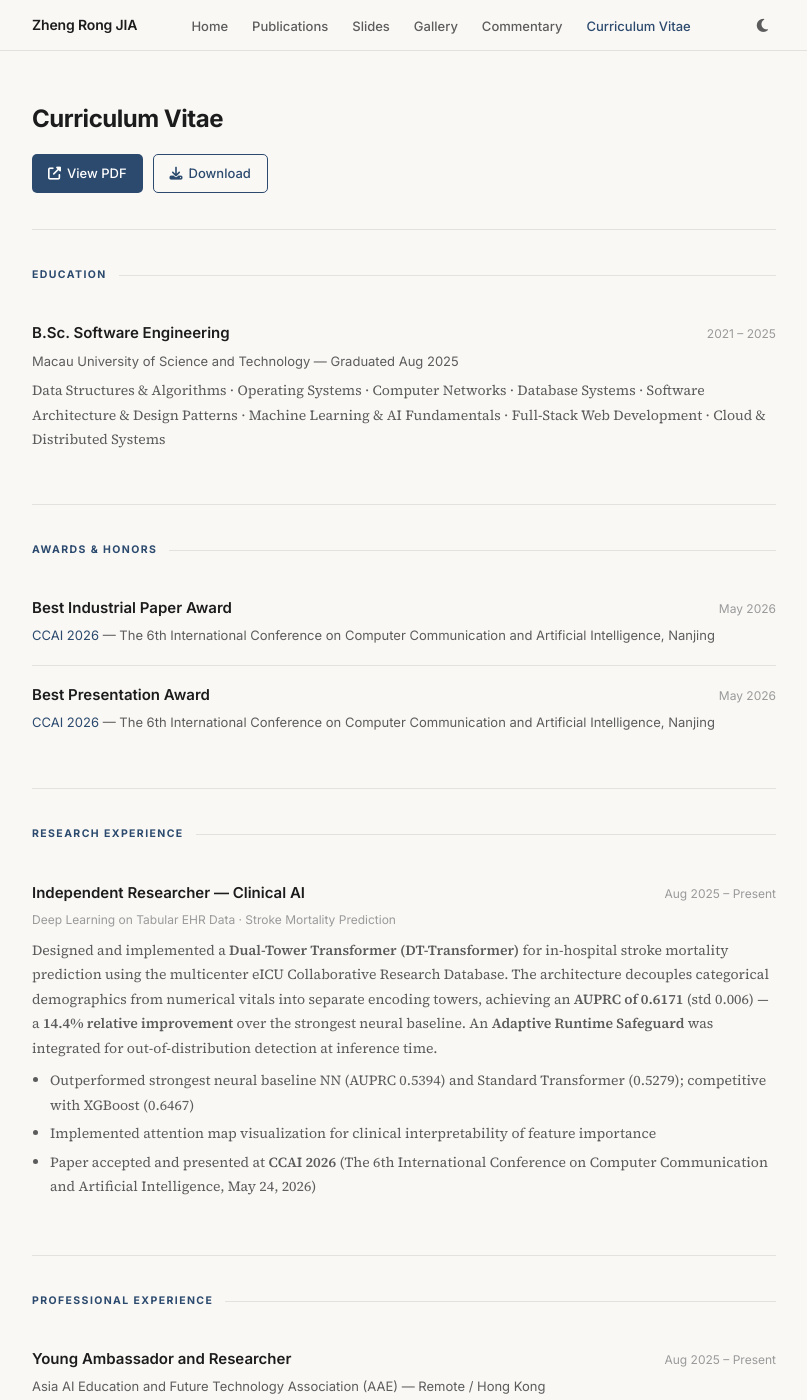
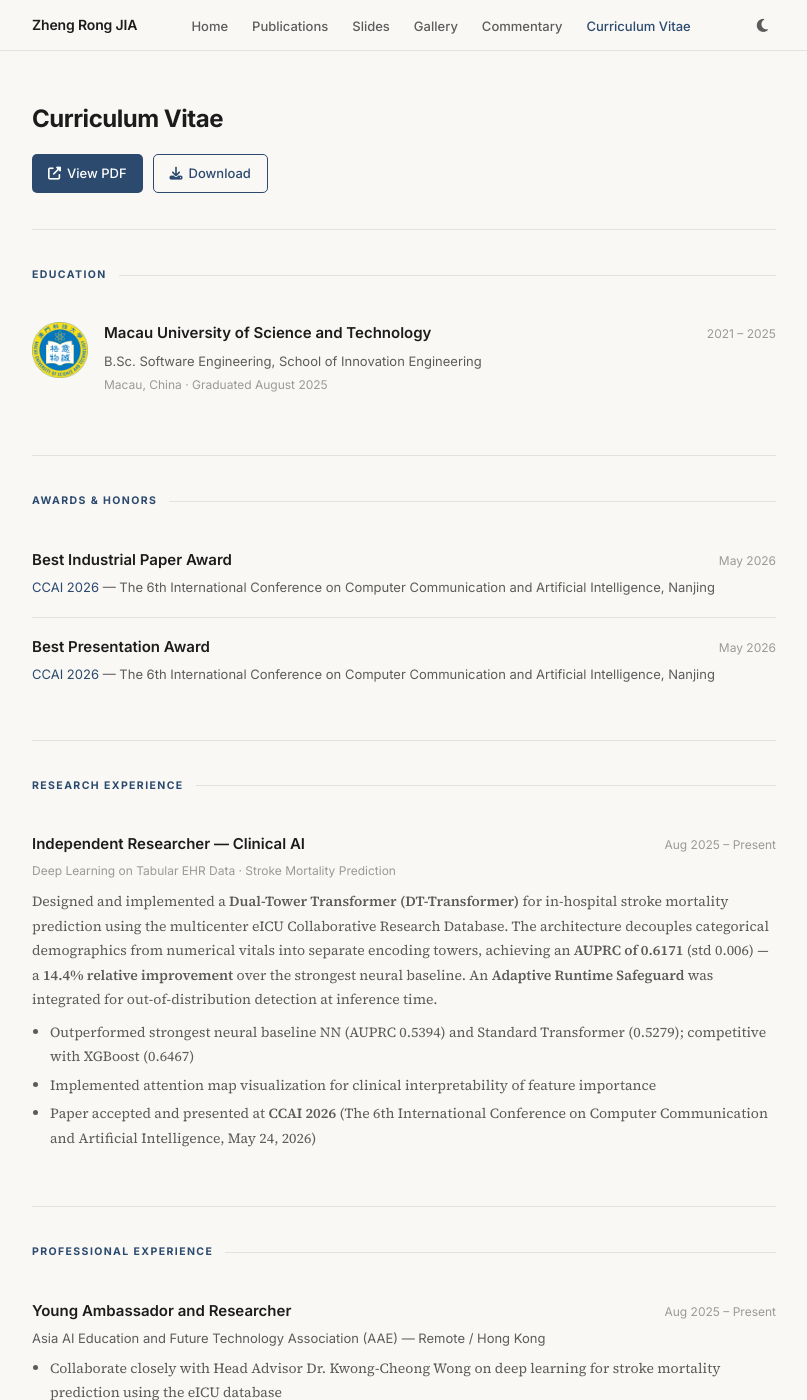
Before and after one commit to ZR-JIA/zr-jia.github.io, a Jekyll site: the page built from _pages/cv.md, in a window 1280 px wide and 1400 px high. Shown: the whole window, without its empty margins (236-1043 px from the left). Built offline with Jekyll 4.4.1, drawn with Linux system fonts in a browser that asks for light colours.

Commit message:
feat: add linked MUST emblem to education entry, institution-first layout

```diff
--- a/_pages/cv.md
+++ b/_pages/cv.md
@@ -23,14 +23,17 @@ description: "Curriculum Vitae of Zheng Rong JIA — AI researcher with expertis
     <section class="content-section">
       <p class="section-label">Education</p>
       <div class="cv-entries">
-        <div class="cv-entry">
-          <div class="cv-entry-header">
-            <span class="cv-entry-title">B.Sc. Software Engineering</span>
-            <span class="cv-entry-date">2021 – 2025</span>
-          </div>
-          <p class="cv-entry-org">Macau University of Science and Technology &mdash; Graduated Aug 2025</p>
-          <div class="cv-entry-body" style="margin-top:6px;">
-            <p>Data Structures &amp; Algorithms · Operating Systems · Computer Networks · Database Systems · Software Architecture &amp; Design Patterns · Machine Learning &amp; AI Fundamentals · Full-Stack Web Development · Cloud &amp; Distributed Systems</p>
+        <div class="cv-entry edu-entry">
+          <a class="edu-logo-link" href="https://www.must.edu.mo/en" target="_blank" rel="noopener noreferrer" aria-hidden="true" tabindex="-1">
+            <img class="edu-logo" src="/assets/images/must-logo.png" alt="" width="56" height="56" loading="lazy">
+          </a>
+          <div class="edu-body">
+            <div class="cv-entry-header">
+              <span class="cv-entry-title"><a href="https://www.must.edu.mo/en" target="_blank" rel="noopener noreferrer">Macau University of Science and Technology</a></span>
+              <span class="cv-entry-date">2021 – 2025</span>
+            </div>
+            <p class="cv-entry-org">B.Sc. Software Engineering, School of Innovation Engineering</p>
+            <p class="cv-entry-meta">Macau, China &middot; Graduated August 2025</p>
           </div>
         </div>
       </div>
--- a/assets/css/main.css
+++ b/assets/css/main.css
@@ -1392,3 +1392,52 @@ img { max-width: 100%; height: auto; }
   .cite-modal,
   .cite-modal-panel { transition: none; }
 }
+
+/* ---- Education Entry (logo + text row) ---- */
+.edu-entry {
+  display: flex;
+  align-items: flex-start;
+  gap: 16px;
+}
+
+/* Logo and title link to the same place. The logo is aria-hidden and out of
+   the tab order so screen readers and keyboards get one link, not two. */
+.edu-logo-link {
+  flex-shrink: 0;
+  display: block;
+  line-height: 0;
+  margin-top: 2px;
+}
+
+.edu-logo {
+  display: block;
+  width: 56px;
+  height: 56px;
+  object-fit: contain;
+  transition: opacity var(--transition);
+}
+
+.edu-logo-link:hover .edu-logo { opacity: 0.72; }
+
+.edu-body {
+  flex: 1;
+  min-width: 0;
+}
+
+/* Scoped to .edu-entry: .cv-entry-title elsewhere contains an accent-coloured
+   link that must keep its own styling. */
+.edu-entry .cv-entry-title a {
+  color: inherit;
+  text-decoration: none;
+  transition: color var(--transition);
+}
+
+.edu-entry .cv-entry-title a:hover {
+  color: var(--color-accent);
+  text-decoration: none;
+}
+
+@media (max-width: 640px) {
+  .edu-entry { gap: 12px; }
+  .edu-logo { width: 44px; height: 44px; }
+}
```
Also changed, not shown: assets/images/must-logo.png (added).
